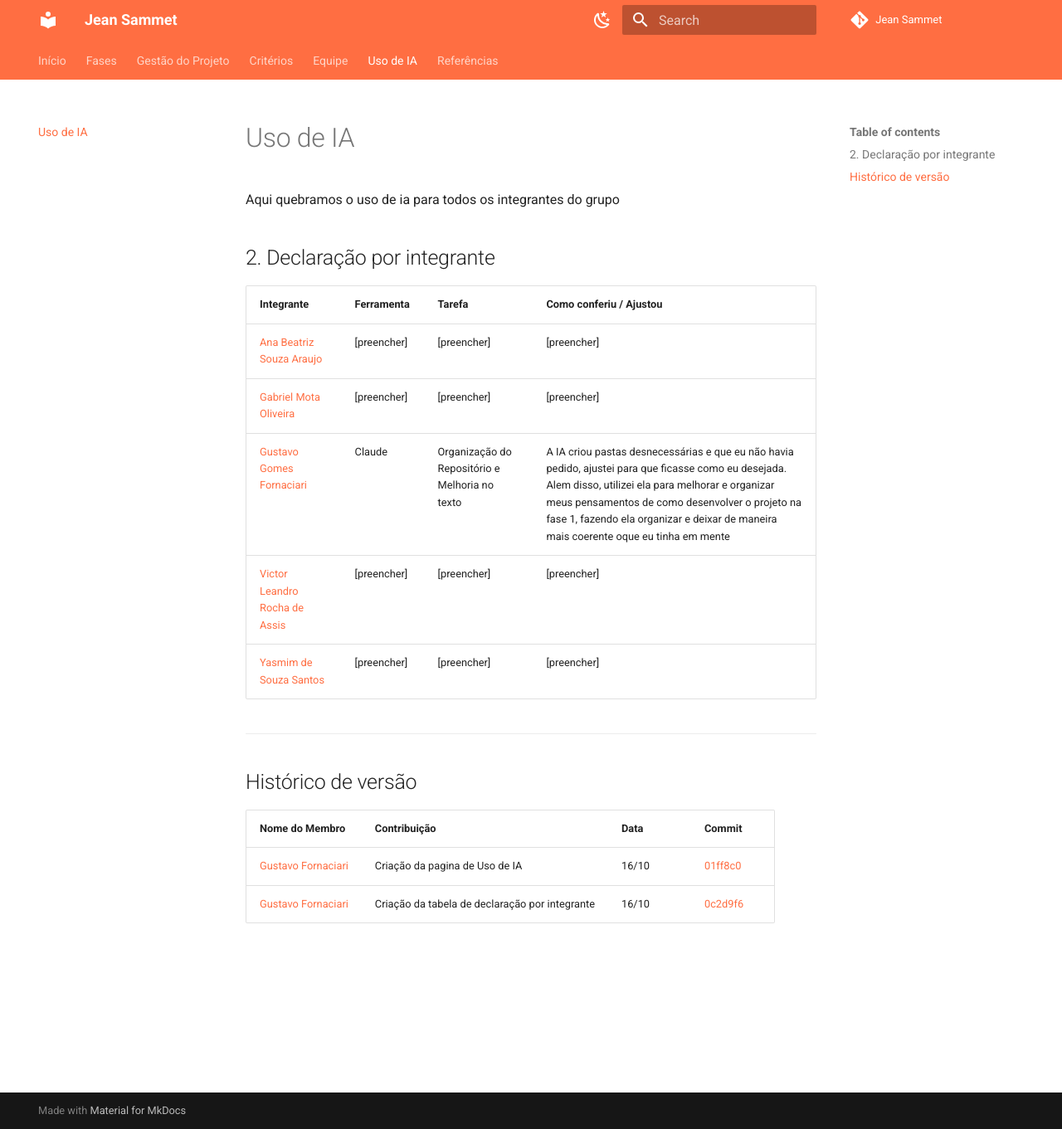
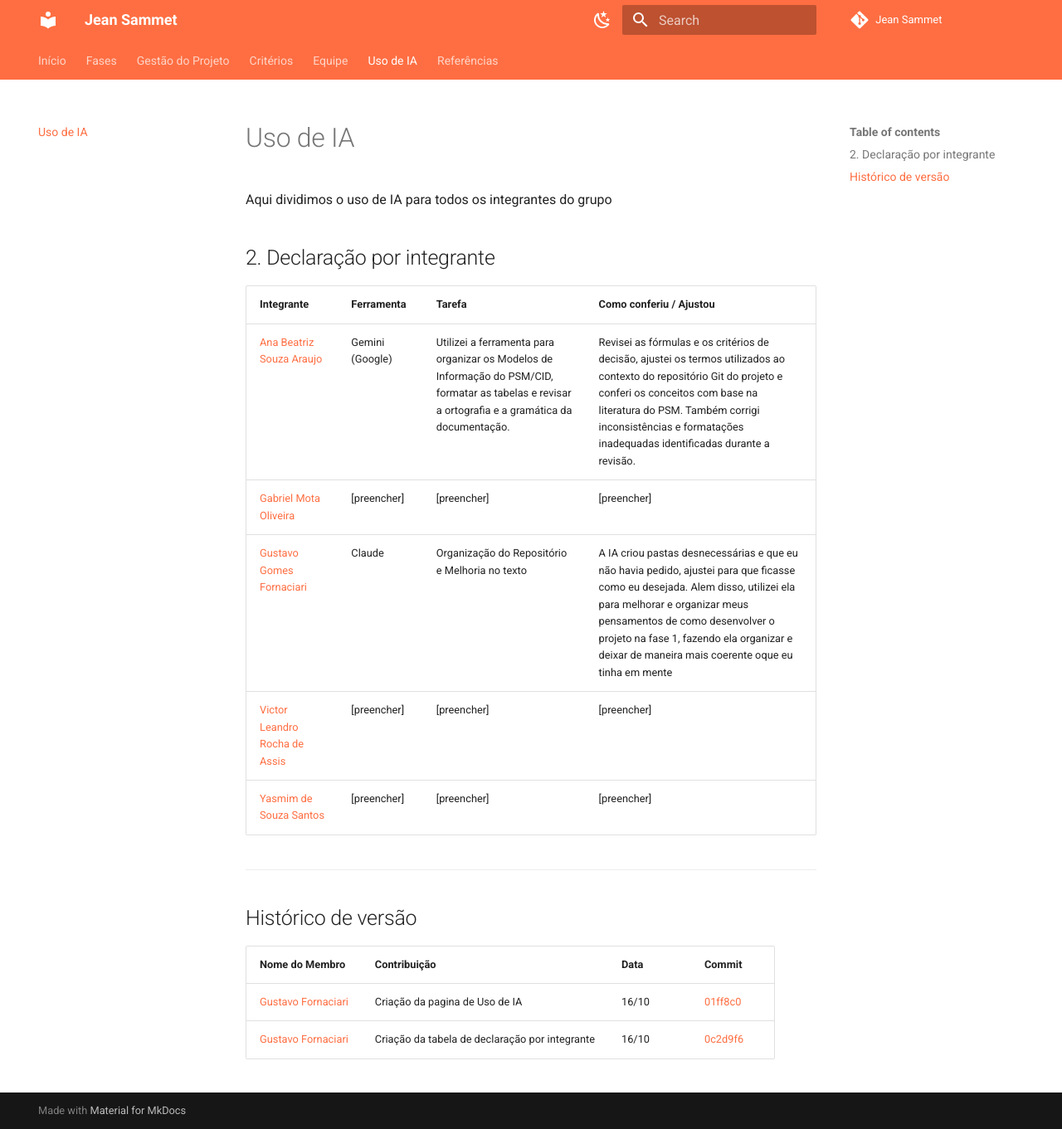
Before and after one commit to FCTE-Qualidade-de-Software-1/2026-2_T02_JEAN_SAMMET, an MkDocs documentation site: the page built from docs/usoDeIA/IA.md, in a window 1280 px wide and 1361 px high. Shown: the whole window at 83% size. Built offline with MkDocs 1.6.1 and Material for MkDocs 9.7.7, drawn with Linux system fonts in a browser that asks for light colours; comment, search, counter and statistics services are not loaded.

Commit message:
docs: declaração de ia

```diff
--- a/docs/usoDeIA/IA.md
+++ b/docs/usoDeIA/IA.md
@@ -1,11 +1,11 @@
 # Uso de IA
 
-Aqui quebramos o uso de ia para todos os integrantes do grupo
+Aqui dividimos o uso de IA para todos os integrantes do grupo
 ## 2. Declaração por integrante
 
 | Integrante | Ferramenta | Tarefa | Como conferiu / Ajustou |
 | :--- | :--- | :--- | :--- |
-| [Ana Beatriz Souza Araujo](https://github.com/AnnaBeatrizAraujo) | [preencher] | [preencher] | [preencher] |
+| [Ana Beatriz Souza Araujo](https://github.com/AnnaBeatrizAraujo) | Gemini (Google) | Utilizei a ferramenta para organizar os Modelos de Informação do PSM/CID, formatar as tabelas e revisar a ortografia e a gramática da documentação. | Revisei as fórmulas e os critérios de decisão, ajustei os termos utilizados ao contexto do repositório Git do projeto e conferi os conceitos com base na literatura do PSM. Também corrigi inconsistências e formatações inadequadas identificadas durante a revisão. |
 | [Gabriel Mota Oliveira](https://github.com/Gabro-MO) | [preencher] | [preencher] | [preencher] | [preencher] |
 | [Gustavo Gomes Fornaciari](https://github.com/gugofo) | Claude | Organização do Repositório e Melhoria no texto | A IA criou pastas desnecessárias e que eu não havia pedido, ajustei para que ficasse como eu desejada. Alem disso, utilizei ela para melhorar e organizar meus pensamentos de como desenvolver o projeto na fase 1, fazendo ela organizar e deixar de maneira mais coerente oque eu tinha em mente |
 | [Victor Leandro Rocha de Assis](https://github.com/VitorlagesNA) | [preencher] | [preencher] | [preencher] |
```
Also changed, not shown: docs/referencias/fase1.md (+3 -3 lines), docs/referencias/fase2.md (+2 -2 lines), docs/referencias/psm.md (+2 -2 lines).
